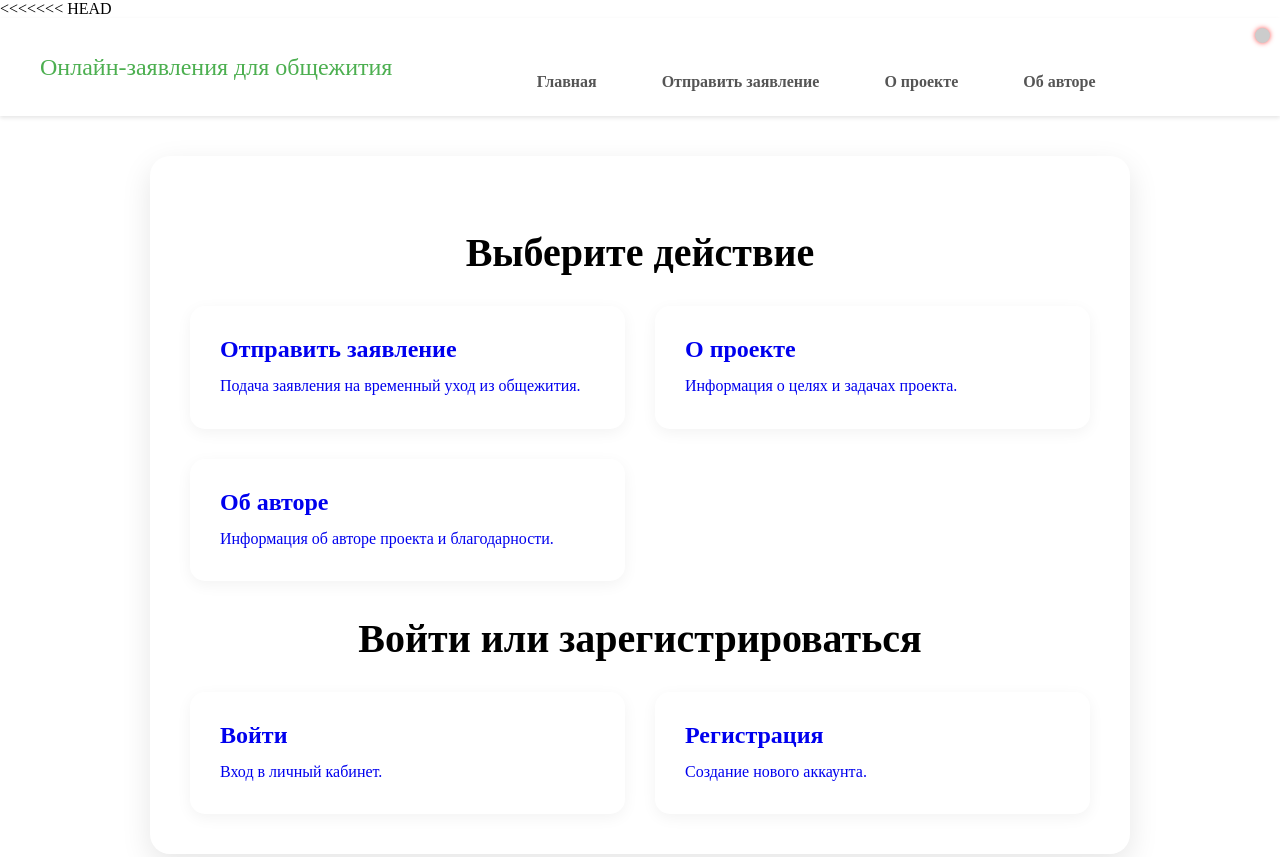
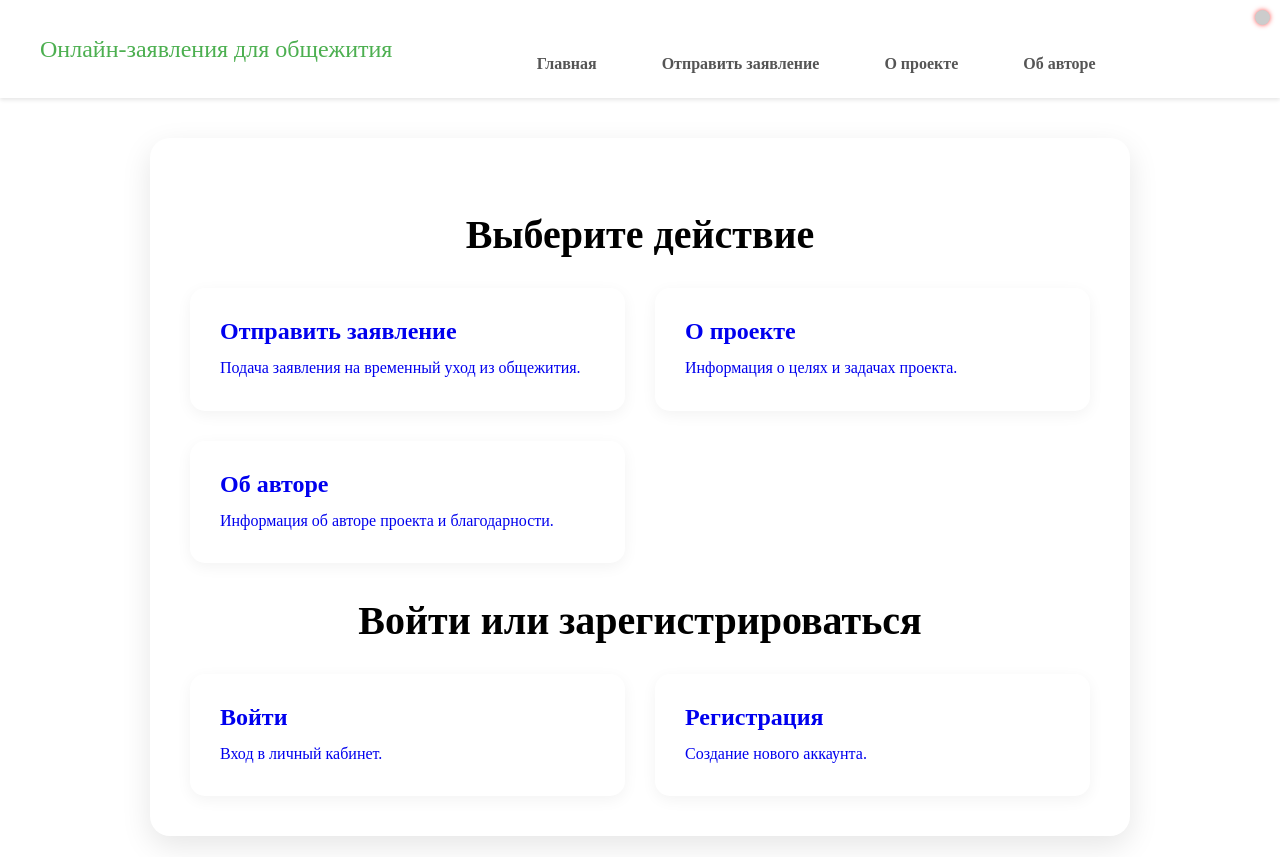
Before and after one commit to Super-cloud0/zayavleniya-site, a website: page index.html in a window 1280 px wide. Shown: the top 857 px of the page. Drawn offline with Linux system fonts and the light colour scheme.

Commit message:
Update index.html

```diff
--- a/index.html
+++ b/index.html
@@ -1,67 +1,4 @@
-<<<<<<< HEAD
-<!DOCTYPE html>
-<html lang="ru">
-<head>
-    <meta charset="UTF-8">
-    <meta name="viewport" content="width=device-width, initial-scale=1.0">
-    <title>Главная | НИШ Актобе</title>
-    <link rel="stylesheet" href="css/style.css">
-</head>
-<body>
 
-<header>
-    <div class="header-content">
-        <h1>Онлайн-заявления для общежития</h1>
-      <nav class="desktop-nav">
-    <a href="index.html">Главная</a>
-    <a href="application.html" id="parent-app-link">Отправить заявление</a>
-    <a href="educator.html" id="educator-app-link" style="display:none;">Пришедшие заявления</a>
-    <a href="admin.html" id="admin-panel-link" style="display:none;">Панель администратора</a>
-    <a href="about.html">О проекте</a>
-    <a href="author.html">Об авторе</a>
-</nav>
-        <div class="header-right">
-            <div class="status-indicator"></div>
-            <button id="logout-btn" style="display:none;">Выход</button>
-        </div>
-        <button class="burger-menu" id="burger-menu">
-            <i class="fas fa-bars"></i>
-        </button>
-    </div>
-</header>
-
-    <div class="container">
-        <h2>Выберите действие</h2>
-        <div class="menu-grid">
-          <a href="application.html" class="menu-item" id="application-card-link">
-    <h3 id="application-card-title">Отправить заявление</h3>
-    <p id="application-card-description">Подача заявления на временный уход из общежития.</p>
-</a>
-            <a href="about.html" class="menu-item">
-                <h3>О проекте</h3>
-                <p>Информация о целях и задачах проекта.</p>
-            </a>
-            <a href="author.html" class="menu-item">
-                <h3>Об авторе</h3>
-                <p>Информация об авторе проекта и благодарности.</p>
-            </a>
-        </div>
-
-        <h2>Войти или зарегистрироваться</h2>
-        <div class="menu-grid">
-            <a href="login.html" class="menu-item">
-                <h3>Войти</h3>
-                <p>Вход в личный кабинет.</p>
-            </a>
-            <a href="registration.html" class="menu-item">
-                <h3>Регистрация</h3>
-                <p>Создание нового аккаунта.</p>
-            </a>
-        </div>
-    </div>
-    <script src="folder/auth.js"></script>
-</body>
-=======
 <!DOCTYPE html>
 <html lang="ru">
 <head>
```
